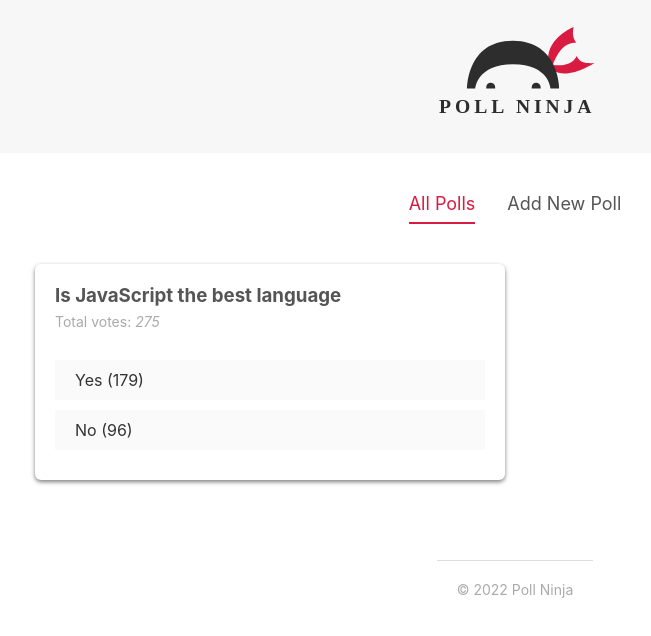
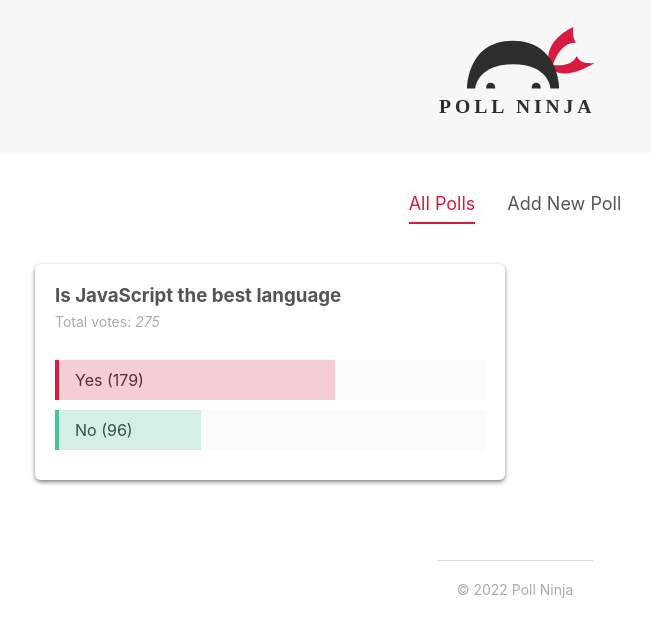
Before and after one commit to kaluuma-muhammad/sveltejs-polls, a Svelte app: page / in a window 1280 px wide. Shown: the top 636 px of the page, without its empty margins (125-776 px from the left). Built offline with nearby package versions, Linux system fonts and the light colour scheme.

Commit message:
Casting votes module

```diff
--- a/src/App.svelte
+++ b/src/App.svelte
@@ -31,13 +31,29 @@
 		polls = [poll, ...polls];
 		activeItem = 'All Polls';
 	}
+
+	const handleVote = (e) => {
+		const { id, option } = e.detail;
+		let copiedPolls = [...polls];
+
+		let votedPolls = copiedPolls.find((poll) => poll.id == id);
+
+		if (option === 'a') {
+			votedPolls.votesA++;
+		}
+		else if (option === 'b') {
+			votedPolls.votesB++;
+		}
+
+		polls = copiedPolls;
+	}
 </script>
 
 <Header />
 <main>
 	<Tabs {activeItem} {items} on:changeTab={changeTab} />
 	{#if activeItem === 'All Polls'}
-		<PollsList {polls} />
+		<PollsList {polls} on:vote={handleVote} />
 	{:else if activeItem === 'Add New Poll'}
 		<AddPoll on:add={addPoll}/>
 	{/if}
--- a/src/Polls/PollDetails.svelte
+++ b/src/Polls/PollDetails.svelte
@@ -1,9 +1,19 @@
 <script>
+    import { createEventDispatcher } from 'svelte';
+    let dispatch = createEventDispatcher();
+
     export let poll;
     import Card from  "../shared/Card.svelte";
 
     // reative values
     $: totalVotes = poll.votesA + poll.votesB;
+    $: percentA = Math.floor( 100 / totalVotes * poll.votesA );
+    $: percentB = Math.floor( 100 / totalVotes * poll.votesB );
+
+    // Handling votes
+    const handleVote = (option, id) => {
+        dispatch('vote', { option, id})
+    }
 </script>
 
 <main>
@@ -11,13 +21,13 @@
         <div class="polls">
             <h3> { poll.question } </h3>
             <p>Total votes: <i>{ totalVotes }</i></p>
-            <div class="answer">
-                <div class="percent percent-a"></div>
+            <div class="answer" on:click={() => handleVote('a', poll.id)}>
+                <div class="percent percent-a" style="width: {percentA}%" ></div>
                 <span>{ poll.answerA } ({ poll.votesA })</span>
             </div>
 
-            <div class="answer">
-                <div class="percent percent-b"></div>
+            <div class="answer" on:click={() => handleVote('b', poll.id)}>
+                <div class="percent percent-b" style="width: {percentB}%"></div>
                 <span>{ poll.answerB } ({ poll.votesB })</span>
             </div>
         </div>
@@ -52,4 +62,20 @@
         display: inline-block;
         padding: 10px 20px;
     }
+
+    .percent {
+        height: 100%;
+        position: absolute;
+        box-sizing: border-box;
+    }
+
+    .percent-a {
+        border-left: 4px solid #d91b42;
+        background: rgba(217,27,66,0.2);
+    }
+
+    .percent-b {
+        border-left: 4px solid #45c596;
+        background: rgba(69,196,150,0.2);
+    }
 </style>
--- a/src/Polls/PollList.svelte
+++ b/src/Polls/PollList.svelte
@@ -7,7 +7,7 @@
     <div class="polls-list">
         {#each polls as poll (poll.id)}
             <div>
-                <PollDetails {poll} />
+                <PollDetails {poll} on:vote />
             </div>
         {/each}
     </div>
```
